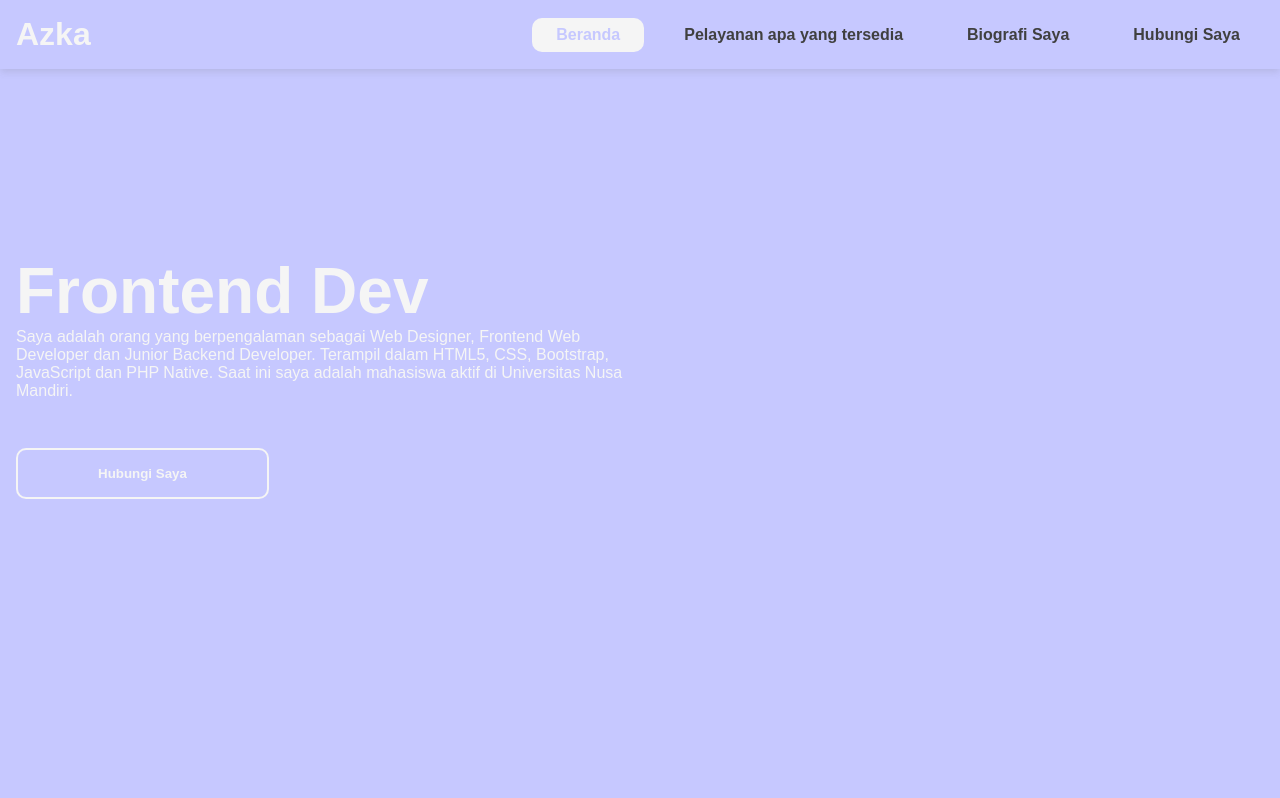
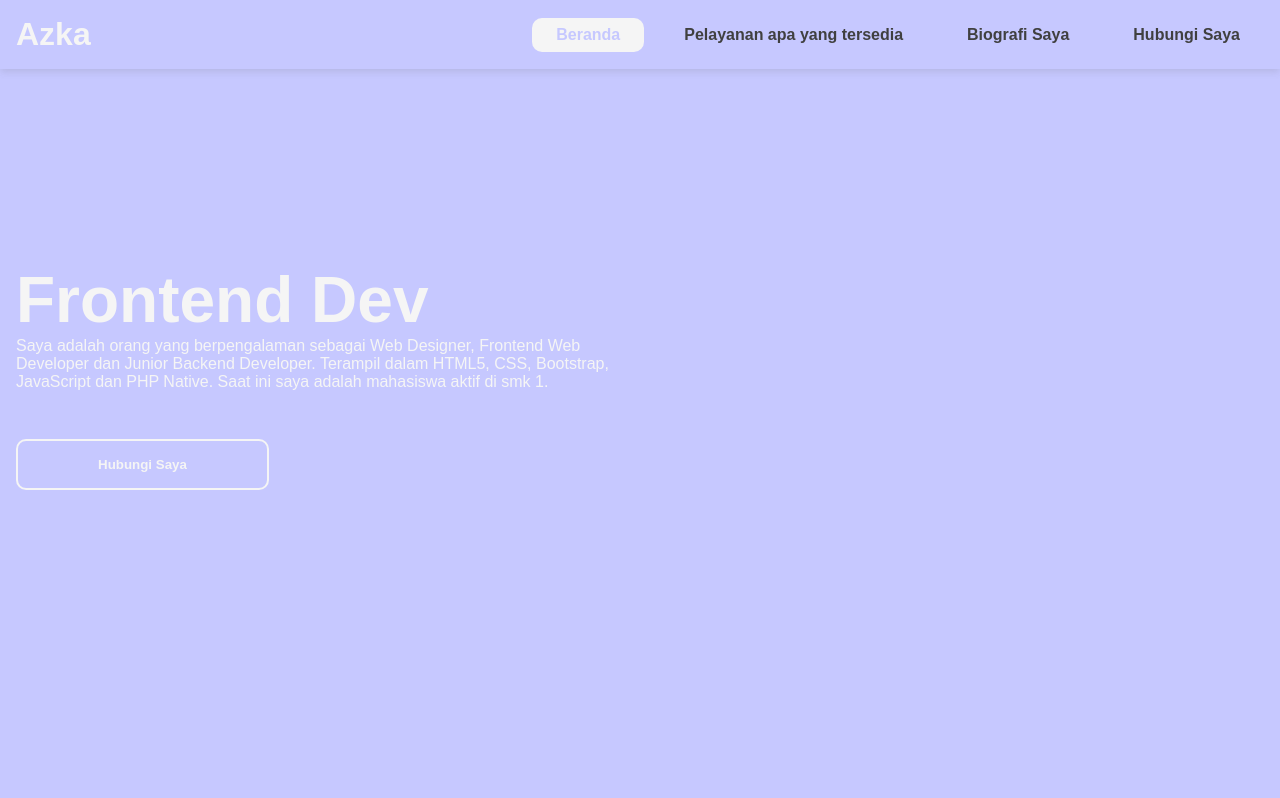
Before and after one commit to IlvyL/Portofo, a plain HTML site: page index.html in a window 1280 px wide. Shown: the top 798 px of the page. Drawn offline with Linux system fonts and the light colour scheme.

Commit message:
Update index.html

```diff
--- a/index.html
+++ b/index.html
@@ -87,7 +87,7 @@
                             Frontend Dev
                         </h1>
                         <p class="bagiankiri animasi-scroll delay-2">
-                            Saya adalah orang yang berpengalaman sebagai Web Designer, Frontend Web Developer dan Junior Backend Developer. Terampil dalam HTML5, CSS, Bootstrap, JavaScript dan PHP Native. Saat ini saya adalah mahasiswa aktif di Universitas Nusa Mandiri.
+                            Saya adalah orang yang berpengalaman sebagai Web Designer, Frontend Web Developer dan Junior Backend Developer. Terampil dalam HTML5, CSS, Bootstrap, JavaScript dan PHP Native. Saat ini saya adalah mahasiswa aktif di smk 1.
                         </p>
                         <div class="bagiankiri animasi-scroll delay-4">
                             <button>
```
